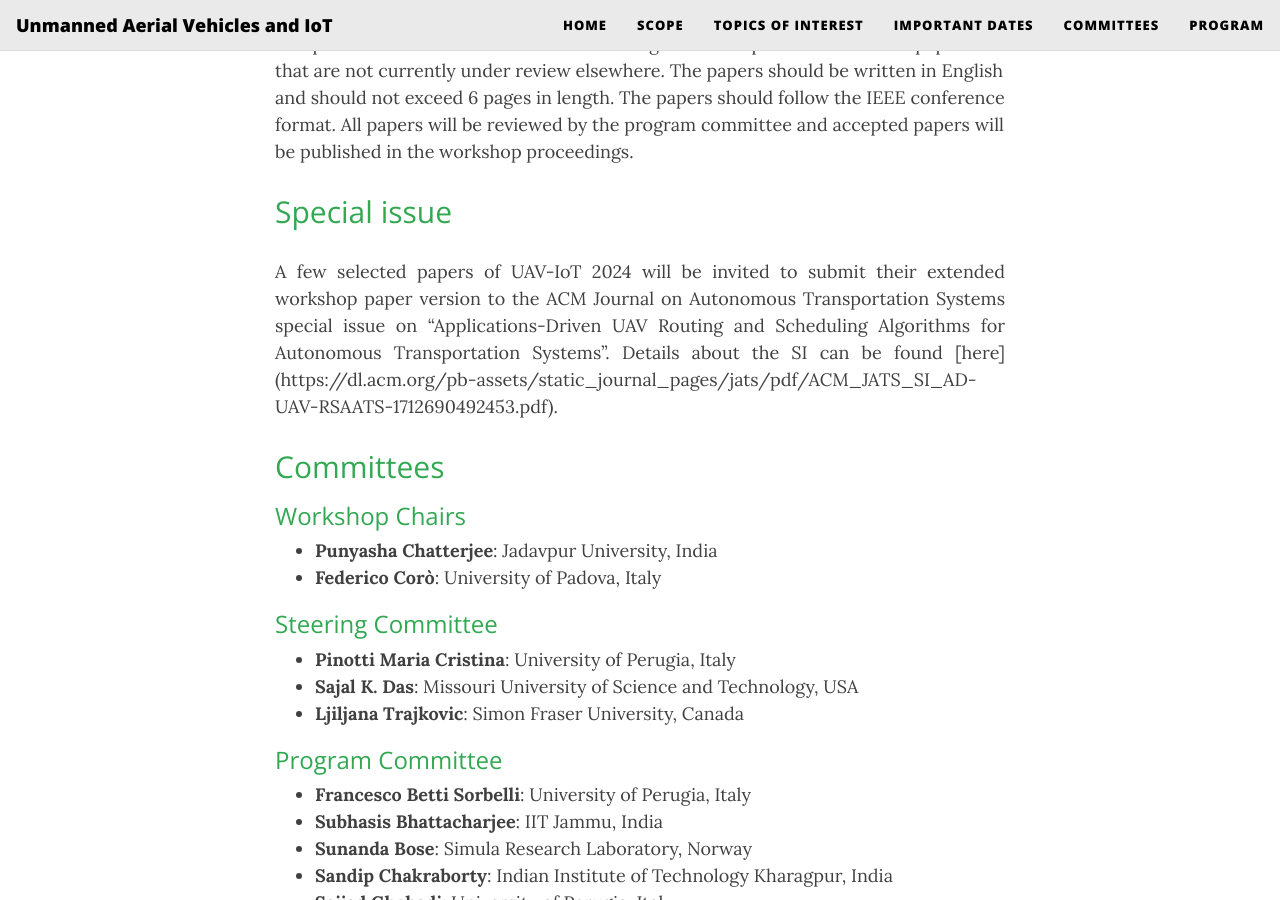
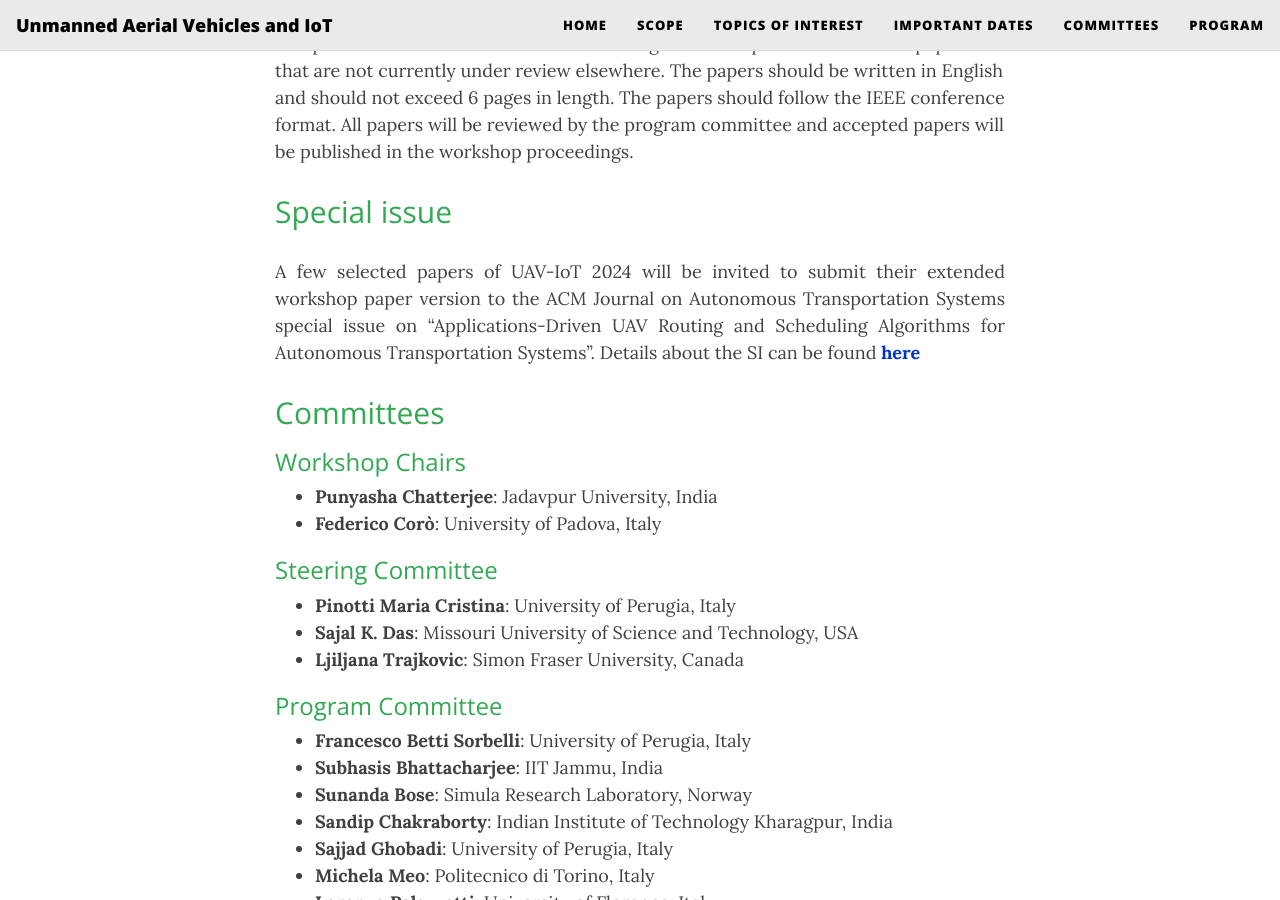
Before and after one commit to IWUAV-IoT/IWUAV-IoT.github.io, a Jekyll site: the page built from index.md, in a window 1280 px wide and 900 px high, scrolled down 2644 px. Built offline with Jekyll 4.4.1, drawn with Linux system fonts in a browser that asks for light colours; nearby versions of some CDN libraries.

Commit message:
Update index.md

```diff
--- a/index.md
+++ b/index.md
@@ -86,8 +86,8 @@ be published in the workshop proceedings.
 ## Special issue
 {: style="color:#32a852"}
 
-A few selected papers of UAV-IoT 2024 will be invited to submit their extended workshop paper version to the ACM Journal on Autonomous Transportation Systems special issue on "Applications-Driven UAV Routing and Scheduling Algorithms for Autonomous Transportation Systems". Details about the SI can be found [here]
-(https://dl.acm.org/pb-assets/static_journal_pages/jats/pdf/ACM_JATS_SI_AD-UAV-RSAATS-1712690492453.pdf).
+A few selected papers of UAV-IoT 2024 will be invited to submit their extended workshop paper version to the ACM Journal on Autonomous Transportation Systems special issue on "Applications-Driven UAV Routing and Scheduling Algorithms for Autonomous Transportation Systems".
+Details about the SI can be found **[here](https://dl.acm.org/pb-assets/static_journal_pages/jats/pdf/ACM_JATS_SI_AD-UAV-RSAATS-1712690492453.pdf)**
 {: style="text-align: justify"}
 
 ## Committees
```
